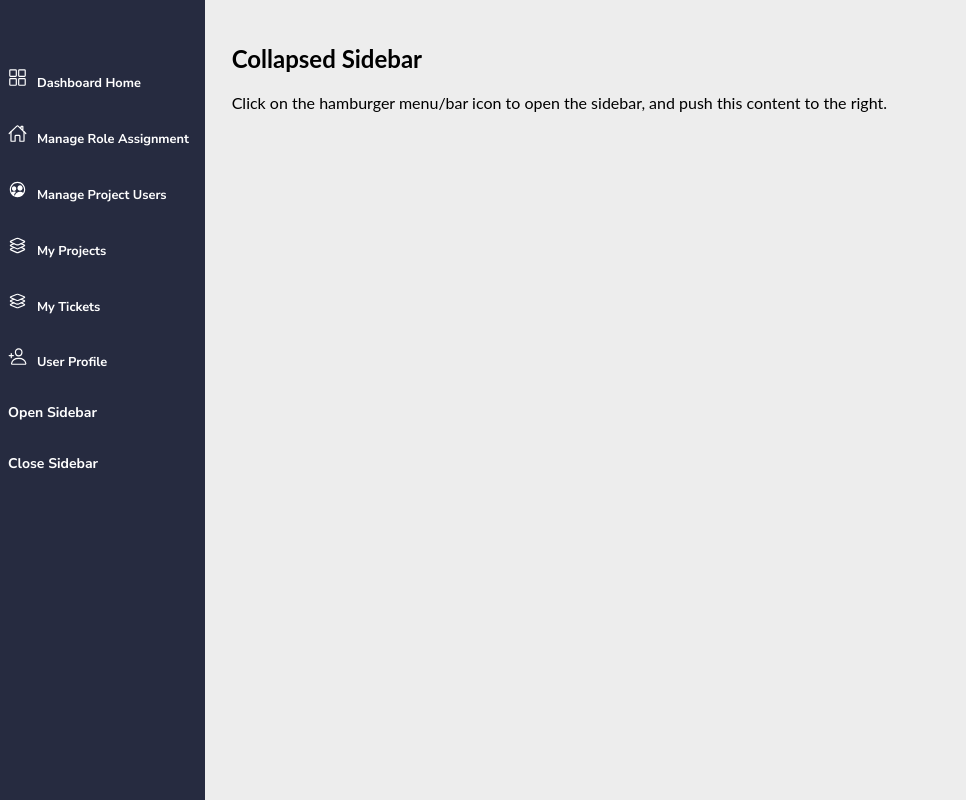
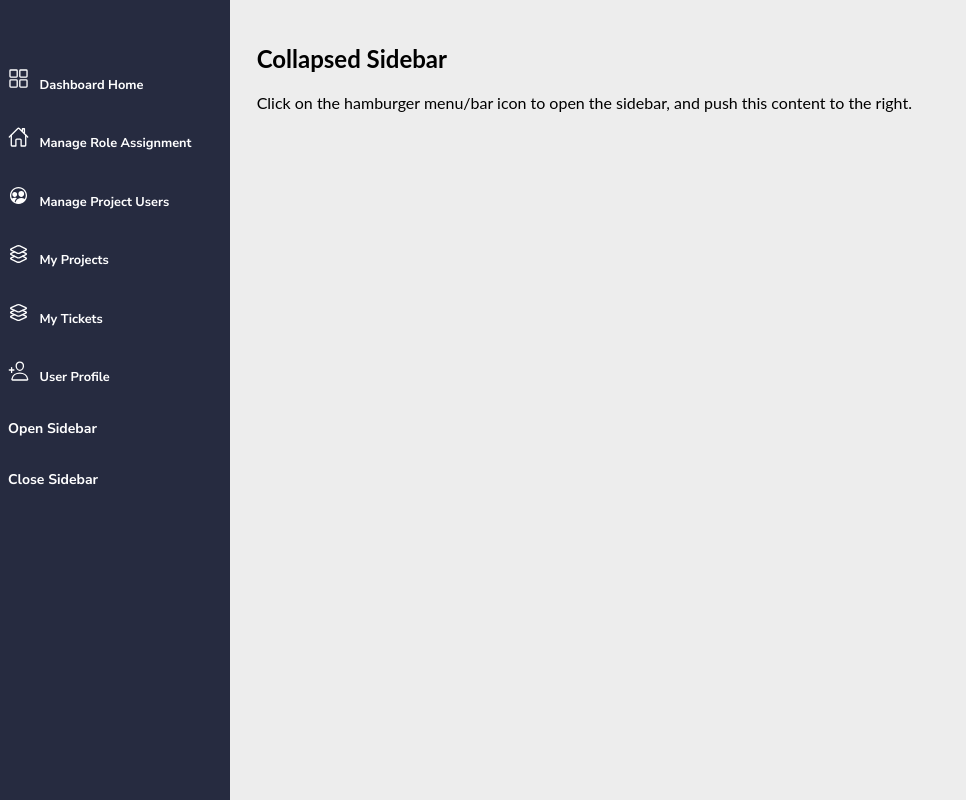
Before and after one commit to Uzaf2/bugTracker, a React (Create React App) app in the folder client/: page /ManageUserRoles in a window 1280 px wide. Shown: the whole page, without its empty margins (0-966 px from the left). Built offline with nearby package versions, Linux system fonts and the light colour scheme.

Commit message:
Made some more changes to the sidebar

```diff
--- a/client/src/css/main.css
+++ b/client/src/css/main.css
@@ -6,7 +6,7 @@ body {
 
 .sidebar {
   height: 100%;
-  width: 16%;
+  width: 18%;
   position: fixed;
   z-index: 1;
   top: 0;
@@ -28,7 +28,7 @@ body {
   -webkit-transition: 0.3s;
   transition: 0.3s;
   margin-bottom: 1rem;
-  border-radius: 10px;
+  border-radius: 25px;
   width: calc(var(92px) + 9.25rem);
   font-family: 'Nunito Sans', sans-serif;
   padding: .5rem;
@@ -66,7 +66,7 @@ body {
   -webkit-transition: margin-left .5s;
   transition: margin-left .5s;
   padding: 16px;
-  margin-left: 16%;
+  margin-left: 18%;
 }
 
 /* On smaller screens, where height is less than 450px, change the style of the sidenav (less padding and a smaller font size) */
--- a/client/src/css/main.scss
+++ b/client/src/css/main.scss
@@ -7,7 +7,7 @@ body {
 
   .sidebar {
     height: 100%;
-    width: 16%;
+    width: 18%;
     position: fixed;
     z-index: 1;
     top: 0;
@@ -28,7 +28,7 @@ body {
     transition: 0.3s;
 
     margin-bottom: 1rem;
-    border-radius: 10px;
+    border-radius: 25px;
     width: calc(var(92px) + 9.25rem);
     font-family: 'Nunito Sans', sans-serif;
     padding: .5rem;
@@ -64,7 +64,7 @@ body {
   .main {
     transition: margin-left .5s;
     padding: 16px;
-    margin-left: 16%;
+    margin-left: 18%;
   }
 
   /* On smaller screens, where height is less than 450px, change the style of the sidenav (less padding and a smaller font size) */
--- a/client/src/pages/ManageUserRoles.js
+++ b/client/src/pages/ManageUserRoles.js
@@ -24,7 +24,7 @@ function ManageUserRoles(props) {
     document.getElementById('navName2').style.fontSize = '0.75rem';
     document.getElementById('navName3').style.fontSize = '0.75rem';
     document.getElementById('navName4').style.fontSize = '0.75rem';
-    document.getElementById('navName5').style.fontSize = '0.75rem';
+    document.getElementById('navName5').style.fontSize = '';
 
 
     document.getElementById('grid').style.width = '30px';
@@ -96,8 +96,6 @@ function ManageUserRoles(props) {
           </a>
       </div>
 
-
-
     <div id="main" class="main">
       <h2>Collapsed Sidebar</h2>
       <p>Click on the hamburger menu/bar icon to open the sidebar, and push this content to the right.</p>
```
Also changed, not shown: 1 other file (tests, documents, lock files or other folders).
